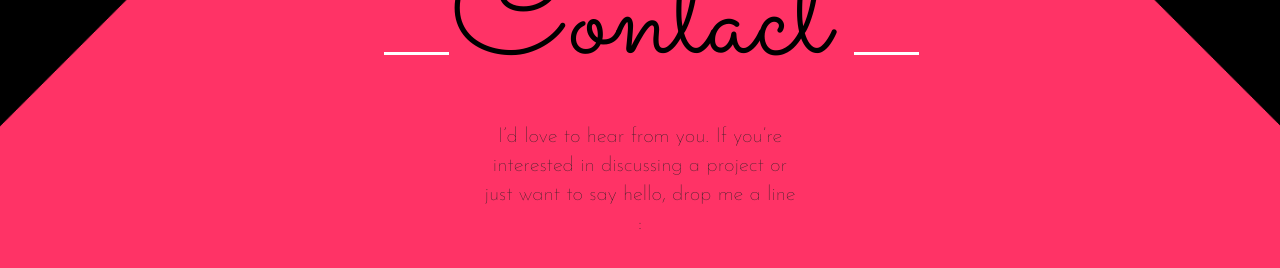
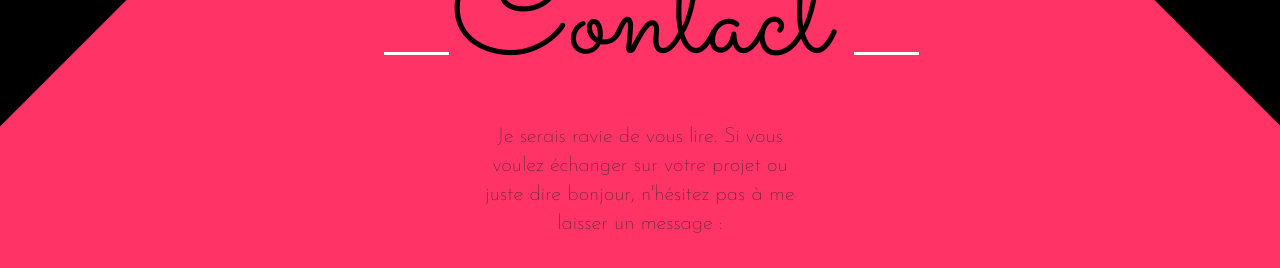
Before and after one commit to AudreyRecio/portfolio, a plain HTML site: page index.html in a window 1280 px wide. Shown: the part 5578-5846 px from the top of the page. Drawn offline with nearby package versions, Linux system fonts and the light colour scheme.

Commit message:
Changement du texte formulaire en FR

```diff
--- a/index.html
+++ b/index.html
@@ -446,7 +446,7 @@
                 <h2 class="titre jsDebut"><img class="FiletG desktop" src="img/Contact_Filet.gif" alt="">Contact<img class="FiletD desktop" src="img/Contact_Filet.gif" alt=""></h2>
 
                 <div class="questio">
-                    <p>I’d love to hear from you. If you’re interested in discussing a project or just want to say hello, drop me a line :</p>
+                    <p>Je serais ravie de vous lire. Si vous voulez échanger sur votre projet ou juste dire bonjour, n'hésitez pas à me laisser un message :</p>
 <!--
                     <form action="script/form.php" method="">
                         <fieldset>
```
